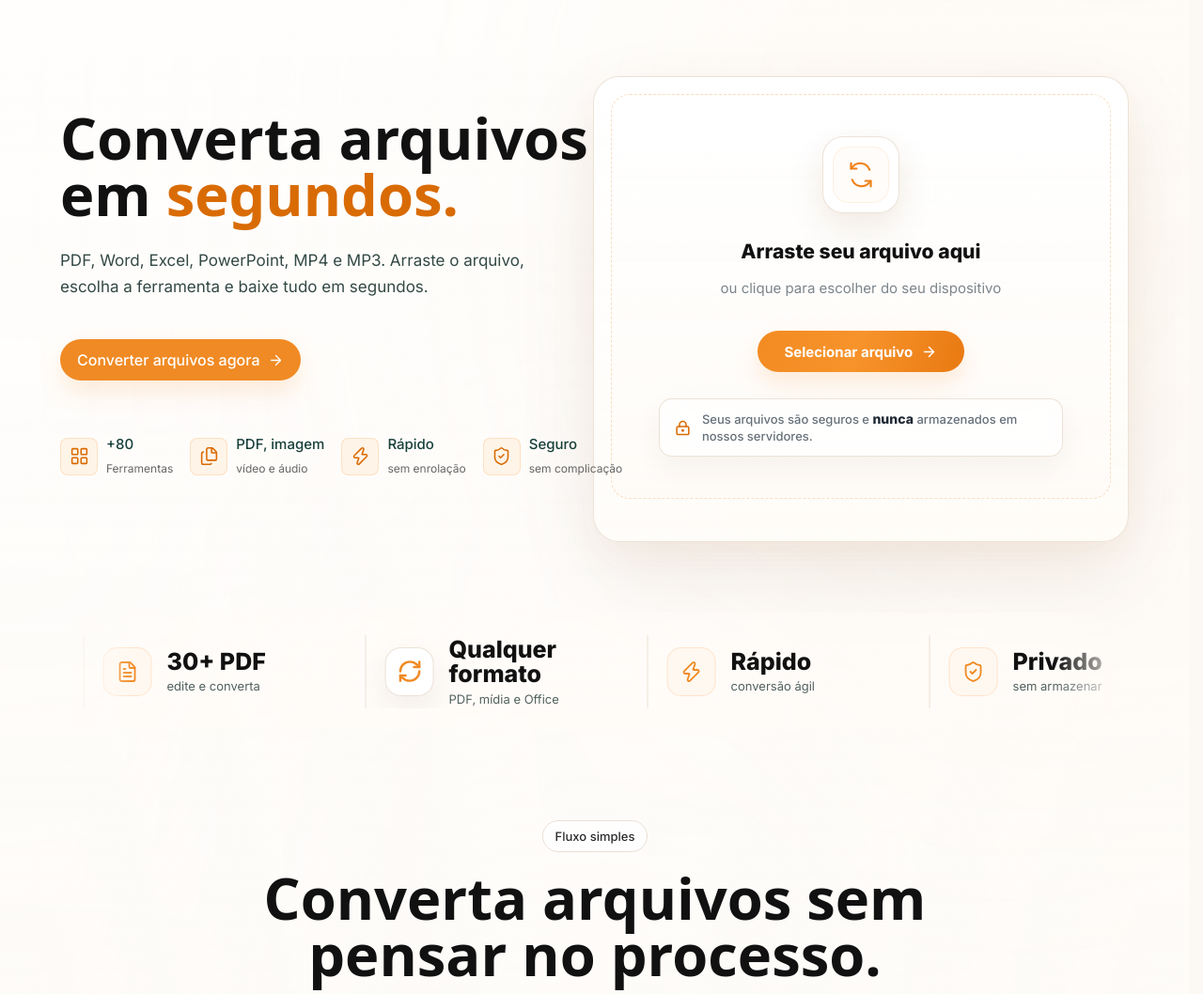
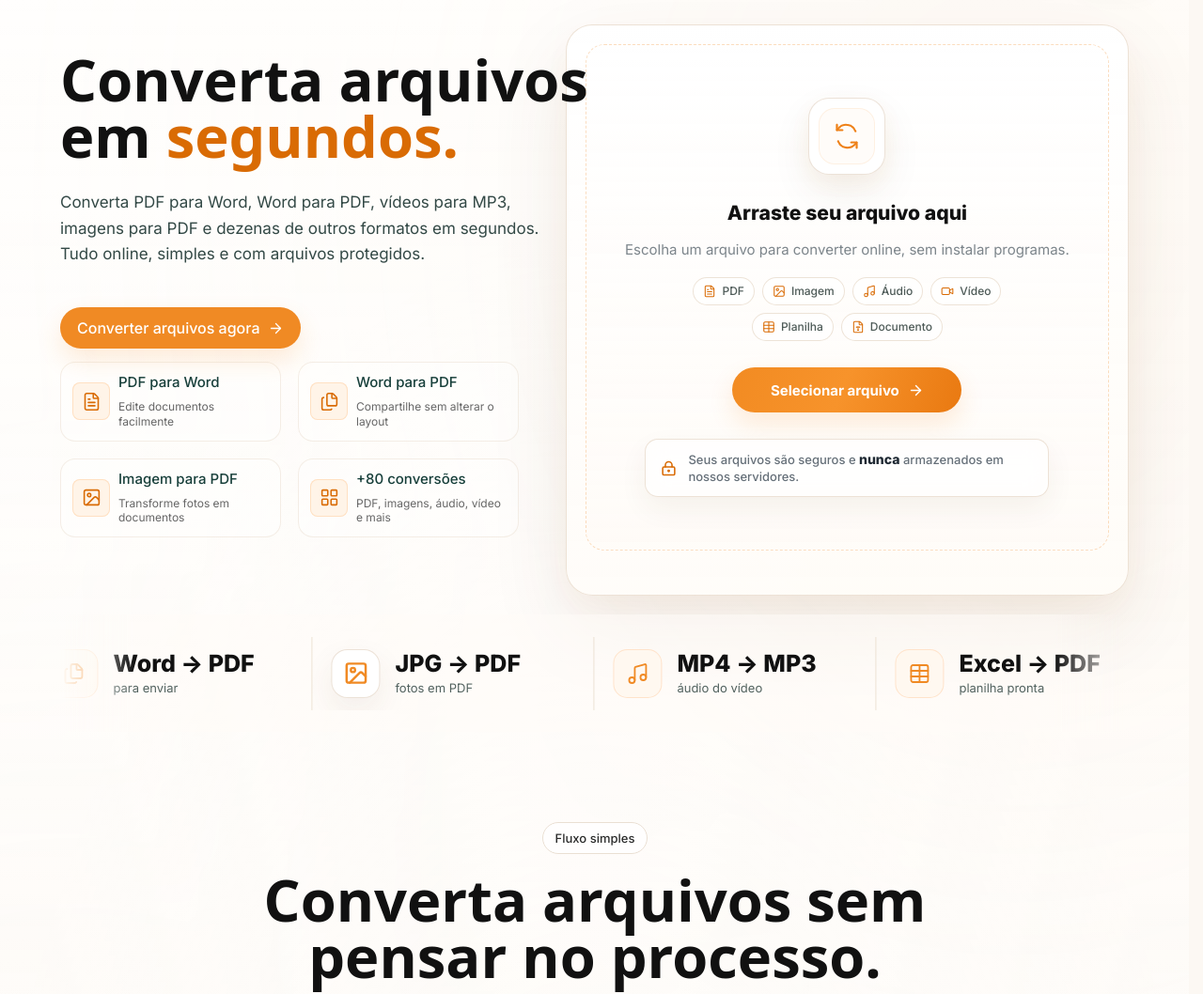
Before and after one commit to Boost-Convert-team/Boost.Convert, a Flask app: page / in a window 1280 px wide. Shown: the part 72-1130 px from the top of the page at 94% size. Run offline with Flask 3, Linux system fonts and the light colour scheme; some libraries are stand-ins or nearby versions; some web fonts are replaced.

Commit message:
resolvendo problemas de organizacao de DESIGN pelas criticas de TESTERS(front-end)

```diff
--- a/frontend/static/css/ferramentas.css
+++ b/frontend/static/css/ferramentas.css
@@ -209,6 +209,8 @@
     border-radius: 22px;
     background: rgba(255, 255, 255, .46);
     box-shadow: none;
+    color: inherit;
+    cursor: pointer;
     transition:
         transform 760ms var(--ease-air),
         box-shadow 760ms var(--ease-air),
@@ -226,14 +228,23 @@
     transition: opacity 900ms var(--ease-air);
 }
 
-.tool-card:hover {
+.tool-card:hover,
+.tool-card:focus-visible {
     transform: translateY(-3px);
+    outline: 0;
     border-color: var(--tool-border, rgba(240, 138, 36, .26));
     background: rgba(255, 255, 255, .74);
     box-shadow: 0 18px 46px rgba(88, 58, 24, .045);
 }
 
-.tool-card:hover::before {
+.tool-card:focus-visible {
+    box-shadow:
+        0 18px 46px rgba(88, 58, 24, .045),
+        var(--focus-ring);
+}
+
+.tool-card:hover::before,
+.tool-card:focus-visible::before {
     opacity: 1;
 }
 
--- a/frontend/static/css/home/hero.css
+++ b/frontend/static/css/home/hero.css
@@ -273,23 +273,41 @@
 .hero-metrics {
     display: grid;
     align-items: center;
-    grid-template-columns: repeat(4, max-content);
-    gap: 34px;
-    max-width: 680px;
-    margin-top: 58px;
+    grid-template-columns: repeat(2, minmax(0, 230px));
+    gap: 12px;
+    max-width: 500px;
+    margin-top: 16px;
 }
 
 .hero-metrics div {
     display: grid;
-    grid-template-columns: 44px max-content;
-    gap: 8px 12px;
+    grid-template-columns: 40px minmax(0, 1fr);
+    gap: 6px 12px;
     align-items: center;
+    min-height: 76px;
+    padding: 12px;
+    border: 1px solid rgba(232, 218, 203, .46);
+    border-radius: 16px;
+    background: rgba(255, 255, 255, .36);
+    cursor: pointer;
+    transition:
+        border-color 360ms var(--ease-air),
+        background-color 360ms var(--ease-air),
+        transform 360ms var(--ease-air),
+        box-shadow 360ms var(--ease-air);
+}
+
+.hero-metrics div:hover {
+    border-color: rgba(240, 138, 36, .16);
+    background: rgba(255, 255, 255, .64);
+    box-shadow: 0 12px 26px rgba(88, 58, 24, .045);
+    transform: translateY(-2px);
 }
 
 .hero-metrics .mini-icon {
     grid-row: 1 / span 2;
-    width: 44px;
-    height: 44px;
+    width: 40px;
+    height: 40px;
     background: #fff4e8;
 }
 
@@ -299,20 +317,22 @@
     font-family: var(--font-ui);
     font-size: 15px;
     font-weight: var(--weight-ui-medium);
+    line-height: 1.2;
 }
 
 .hero-metrics small {
     align-self: start;
     color: var(--muted);
     font-size: 12px;
-    line-height: 1.35;
+    line-height: 1.32;
+    max-width: 160px;
 }
 
 .boost-hero-visual {
     position: relative;
     z-index: 4;
-    width: min(100%, 690px);
-    height: 580px;
+    width: min(100%, 790px);
+    height: 620px;
     margin-left: auto;
     isolation: isolate;
     transform: translateY(-26px);
@@ -604,10 +624,10 @@
 }
 
 .hero-upload-card {
-    width: min(100%, 570px);
+    width: min(100%, 700px);
     min-width: 0;
     max-width: 100%;
-    padding: 18px;
+    padding: 20px;
     border: 1px solid rgba(232, 218, 203, .78);
     border-radius: 28px;
     background:
@@ -644,8 +664,8 @@
     width: 100%;
     min-width: 0;
     max-width: 100%;
-    min-height: 350px;
-    padding: 44px 28px;
+    min-height: 430px;
+    padding: 56px 40px;
     overflow: hidden;
     border: 1.5px dashed rgba(240, 138, 36, .28);
     border-radius: 20px;
@@ -740,6 +760,7 @@
 }
 
 .hero-upload-card.has-file .hero-upload-dropzone small,
+.hero-upload-card.has-file .hero-upload-file-types,
 .hero-upload-card.has-file .hero-upload-limit {
     display: none;
 }
@@ -848,6 +869,37 @@
     line-height: 1.45;
 }
 
+.hero-upload-file-types {
+    display: flex;
+    flex-wrap: wrap;
+    justify-content: center;
+    gap: 8px;
+    width: min(100%, 390px);
+    margin-top: 18px;
+}
+
+.hero-upload-file-types span {
+    display: inline-flex;
+    align-items: center;
+    gap: 6px;
+    min-height: 30px;
+    padding: 0 10px;
+    border: 1px solid rgba(232, 218, 203, .76);
+    border-radius: 999px;
+    background: rgba(255, 255, 255, .72);
+    color: #4d5a57;
+    font-family: var(--font-ui);
+    font-size: 12px;
+    font-weight: var(--weight-ui-medium);
+    line-height: 1;
+}
+
+.hero-upload-file-types svg {
+    width: 14px;
+    height: 14px;
+    color: var(--orange-deep);
+}
+
 .hero-upload-button {
     position: relative;
     isolation: isolate;
@@ -855,10 +907,10 @@
     align-items: center;
     justify-content: center;
     gap: 9px;
-    min-width: 220px;
-    min-height: 44px;
-    margin-top: 34px;
-    padding: 0 18px;
+    min-width: 244px;
+    min-height: 48px;
+    margin-top: 28px;
+    padding: 0 22px;
     border: 0;
     border-radius: 999px;
     background: linear-gradient(110deg, #f28b22 0%, #f7932b 48%, #e97911 100%);
@@ -1226,7 +1278,7 @@
 }
 
 .boost-proof-bar {
-    --proof-item-width: 286px;
+    --proof-item-width: 318px;
     position: relative;
     z-index: 5;
     grid-column: 1 / -1;
--- a/frontend/static/css/responsivo.css
+++ b/frontend/static/css/responsivo.css
@@ -40,7 +40,9 @@
     }
 
     .hero-metrics {
+        grid-template-columns: repeat(2, max-content);
         gap: 18px;
+        margin-top: 14px;
     }
 
     .hero-metrics div {
--- a/frontend/templates/home.html
+++ b/frontend/templates/home.html
@@ -33,8 +33,9 @@
                 </span>
             </h1>
             <p>
-                PDF, Word, Excel, PowerPoint, MP4 e MP3. Arraste o arquivo,
-                escolha a ferramenta e baixe tudo em segundos.
+                Converta PDF para Word, Word para PDF, v&iacute;deos para MP3,
+                imagens para PDF e dezenas de outros formatos em segundos.
+                Tudo online, simples e com arquivos protegidos.
             </p>
 
             <div class="hero-actions">
@@ -45,26 +46,26 @@
 
             </div>
 
-            <div class="hero-metrics" aria-label="Destaques do produto">
+            <div class="hero-metrics" aria-label="Mais procurados">
                 <div>
-                    <span class="mini-icon"><i data-lucide="layout-grid" aria-hidden="true"></i></span>
-                    <strong>+80</strong>
-                    <small>Ferramentas</small>
+                    <span class="mini-icon"><i data-lucide="file-text" aria-hidden="true"></i></span>
+                    <strong>PDF para Word</strong>
+                    <small>Edite documentos facilmente</small>
                 </div>
                 <div>
                     <span class="mini-icon"><i data-lucide="files" aria-hidden="true"></i></span>
-                    <strong>PDF, imagem</strong>
-                    <small>v&iacute;deo e &aacute;udio</small>
+                    <strong>Word para PDF</strong>
+                    <small>Compartilhe sem alterar o layout</small>
                 </div>
                 <div>
-                    <span class="mini-icon"><i data-lucide="zap" aria-hidden="true"></i></span>
-                    <strong>R&aacute;pido</strong>
-                    <small>sem enrola&ccedil;&atilde;o</small>
+                    <span class="mini-icon"><i data-lucide="image" aria-hidden="true"></i></span>
+                    <strong>Imagem para PDF</strong>
+                    <small>Transforme fotos em documentos</small>
                 </div>
                 <div>
-                    <span class="mini-icon"><i data-lucide="shield-check" aria-hidden="true"></i></span>
-                    <strong>Seguro</strong>
-                    <small>sem complica&ccedil;&atilde;o</small>
+                    <span class="mini-icon"><i data-lucide="layout-grid" aria-hidden="true"></i></span>
+                    <strong>+80 convers&otilde;es</strong>
+                    <small>PDF, imagens, &aacute;udio, v&iacute;deo e mais</small>
                 </div>
             </div>
         </div>
@@ -85,7 +86,15 @@
                         <span class="hero-upload-orbit"></span>
                     </span>
                     <strong data-hero-upload-title>Arraste seu arquivo aqui</strong>
-                    <small>ou clique para escolher do seu dispositivo</small>
+                    <small>Escolha um arquivo para converter online, sem instalar programas.</small>
+                    <span class="hero-upload-file-types" aria-label="Tipos de arquivos aceitos">
+                        <span><i data-lucide="file-text" aria-hidden="true"></i> PDF</span>
+                        <span><i data-lucide="image" aria-hidden="true"></i> Imagem</span>
+                        <span><i data-lucide="music" aria-hidden="true"></i> &Aacute;udio</span>
+                        <span><i data-lucide="video" aria-hidden="true"></i> V&iacute;deo</span>
+                        <span><i data-lucide="table" aria-hidden="true"></i> Planilha</span>
+                        <span><i data-lucide="file-type" aria-hidden="true"></i> Documento</span>
+                    </span>
                     <span class="hero-upload-button">
                         <span class="hero-upload-button-label" data-hero-upload-button-label>Selecionar arquivo</span>
                         <i data-lucide="arrow-right" aria-hidden="true"></i>
@@ -110,65 +119,65 @@
         <div class="boost-proof-bar reveal" aria-label="Resumo do Boost Convert">
             <div class="boost-proof-track">
             <article class="boost-proof-item">
-                <span><i data-lucide="layout-grid" aria-hidden="true"></i></span>
-                <strong>80+</strong>
-                <small>ferramentas</small>
+                <span><i data-lucide="file-text" aria-hidden="true"></i></span>
+                <strong>PDF &rarr; Word</strong>
+                <small>para editar</small>
             </article>
             <article class="boost-proof-item">
-                <span><i data-lucide="file-text" aria-hidden="true"></i></span>
-                <strong>30+ PDF</strong>
-                <small>edite e converta</small>
+                <span><i data-lucide="files" aria-hidden="true"></i></span>
+                <strong>Word &rarr; PDF</strong>
+                <small>para enviar</small>
             </article>
             <article class="boost-proof-item boost-proof-format">
-                <span class="boost-proof-format-icon"><i data-lucide="refresh-cw" aria-hidden="true"></i></span>
-                <strong>Qualquer formato</strong>
-                <small>PDF, m&iacute;dia e Office</small>
+                <span class="boost-proof-format-icon"><i data-lucide="image" aria-hidden="true"></i></span>
+                <strong>JPG &rarr; PDF</strong>
+                <small>fotos em PDF</small>
             </article>
             <article class="boost-proof-item">
-                <span><i data-lucide="zap" aria-hidden="true"></i></span>
-                <strong>R&aacute;pido</strong>
-                <small>convers&atilde;o &aacute;gil</small>
+                <span><i data-lucide="music" aria-hidden="true"></i></span>
+                <strong>MP4 &rarr; MP3</strong>
+                <small>&aacute;udio do v&iacute;deo</small>
             </article>
             <article class="boost-proof-item">
-                <span><i data-lucide="shield-check" aria-hidden="true"></i></span>
-                <strong>Privado</strong>
-                <small>sem armazenar</small>
+                <span><i data-lucide="table" aria-hidden="true"></i></span>
+                <strong>Excel &rarr; PDF</strong>
+                <small>planilha pronta</small>
             </article>
             <article class="boost-proof-item">
-                <span><i data-lucide="mouse-pointer-2" aria-hidden="true"></i></span>
-                <strong>Simples</strong>
-                <small>envie e baixe</small>
+                <span><i data-lucide="presentation" aria-hidden="true"></i></span>
+                <strong>PowerPoint &rarr; PDF</strong>
+                <small>slides protegidos</small>
             </article>
 
             <article class="boost-proof-item" aria-hidden="true">
-                <span><i data-lucide="layout-grid" aria-hidden="true"></i></span>
-                <strong>80+</strong>
-                <small>ferramentas</small>
+                <span><i data-lucide="file-text" aria-hidden="true"></i></span>
+                <strong>PDF &rarr; Word</strong>
+                <small>para editar</small>
             </article>
             <article class="boost-proof-item" aria-hidden="true">
-                <span><i data-lucide="file-text" aria-hidden="true"></i></span>
-                <strong>30+ PDF</strong>
-                <small>edite e converta</small>
+                <span><i data-lucide="files" aria-hidden="true"></i></span>
+                <strong>Word &rarr; PDF</strong>
+                <small>para enviar</small>
             </article>
             <article class="boost-proof-item boost-proof-format" aria-hidden="true">
-                <span class="boost-proof-format-icon"><i data-lucide="refresh-cw" aria-hidden="true"></i></span>
-                <strong>Qualquer formato</strong>
-                <small>PDF, m&iacute;dia e Office</small>
+                <span class="boost-proof-format-icon"><i data-lucide="image" aria-hidden="true"></i></span>
+                <strong>JPG &rarr; PDF</strong>
+                <small>fotos em PDF</small>
             </article>
             <article class="boost-proof-item" aria-hidden="true">
-                <span><i data-lucide="zap" aria-hidden="true"></i></span>
-                <strong>R&aacute;pido</strong>
-                <small>convers&atilde;o &aacute;gil</small>
+                <span><i data-lucide="music" aria-hidden="true"></i></span>
+                <strong>MP4 &rarr; MP3</strong>
+                <small>&aacute;udio do v&iacute;deo</small>
             </article>
             <article class="boost-proof-item" aria-hidden="true">
-                <span><i data-lucide="shield-check" aria-hidden="true"></i></span>
-                <strong>Privado</strong>
-                <small>sem armazenar</small>
+                <span><i data-lucide="table" aria-hidden="true"></i></span>
+                <strong>Excel &rarr; PDF</strong>
+                <small>planilha pronta</small>
             </article>
             <article class="boost-proof-item" aria-hidden="true">
-                <span><i data-lucide="mouse-pointer-2" aria-hidden="true"></i></span>
-                <strong>Simples</strong>
-                <small>envie e baixe</small>
+                <span><i data-lucide="presentation" aria-hidden="true"></i></span>
+                <strong>PowerPoint &rarr; PDF</strong>
+                <small>slides protegidos</small>
             </article>
             </div>
         </div>
@@ -246,9 +255,9 @@
             <div class="ecosystem-center">
                 <span class="eyebrow">Ecossistema</span>
                 <h2>Tudo conectado<br>em um &uacute;nico fluxo.</h2>
-                <p>PDF, imagem, v&iacute;deo e &aacute;udio em uma experi&ecirc;ncia limpa, r&aacute;pida e sem ru&iacute;do.</p>
+                <p>PDF para Word, Word para PDF, JPG para PDF e MP4 para MP3 em uma experi&ecirc;ncia limpa, r&aacute;pida e sem ru&iacute;do.</p>
                 <a class="button button-primary" href="{{ url_for('home.tools') }}">
-                    Explorar ferramentas
+                    Escolher convers&atilde;o
                     <i data-lucide="arrow-right" aria-hidden="true"></i>
                 </a>
             </div>
@@ -268,8 +277,8 @@
         <div class="suite-heading reveal">
             <h2>Um workspace completo que parece leve.</h2>
             <p>
-                Convers&otilde;es, PDF, imagens, v&iacute;deos e &aacute;udios aparecem como partes do mesmo fluxo:
-                visual, organizado e r&aacute;pido de trocar.
+                As convers&otilde;es mais comuns ficam no mesmo fluxo:
+                PDF para Word, imagens para PDF, v&iacute;deos para MP3 e arquivos Office prontos para enviar.
             </p>
         </div>
 
@@ -291,7 +300,7 @@
                     <span class="preview-chip chip-docs">DOCS</span>
                 </div>
                 <h3>Convers&otilde;es sem complica&ccedil;&atilde;o.</h3>
-                <p>PDF, imagens, v&iacute;deos e &aacute;udios em um &uacute;nico fluxo, com resultados r&aacute;pidos e formatos prontos para usar.</p>
+                <p>Transforme PDFs, imagens, v&iacute;deos e &aacute;udios em formatos prontos para editar, enviar ou publicar.</p>
             </article>
             <article class="suite-card suite-card-organize reveal">
                 <div class="suite-visual organize-visual">
```
Also changed, not shown: other parts of frontend/static/css/responsivo.css (+54 -6 lines), backend/Blueprints/main/tools_registry.py (+113 -4 lines), backend/tests/test_tools_registry.py (+25 -1 lines), frontend/templates/tools.html (+9 -13 lines).
